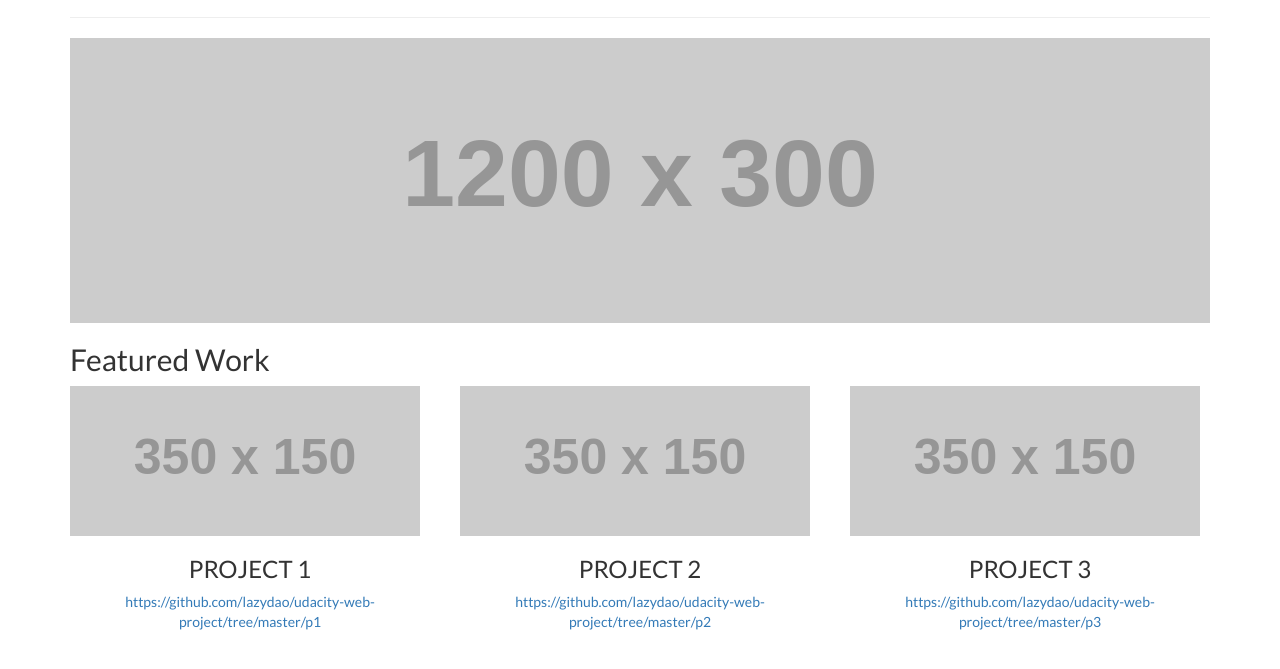
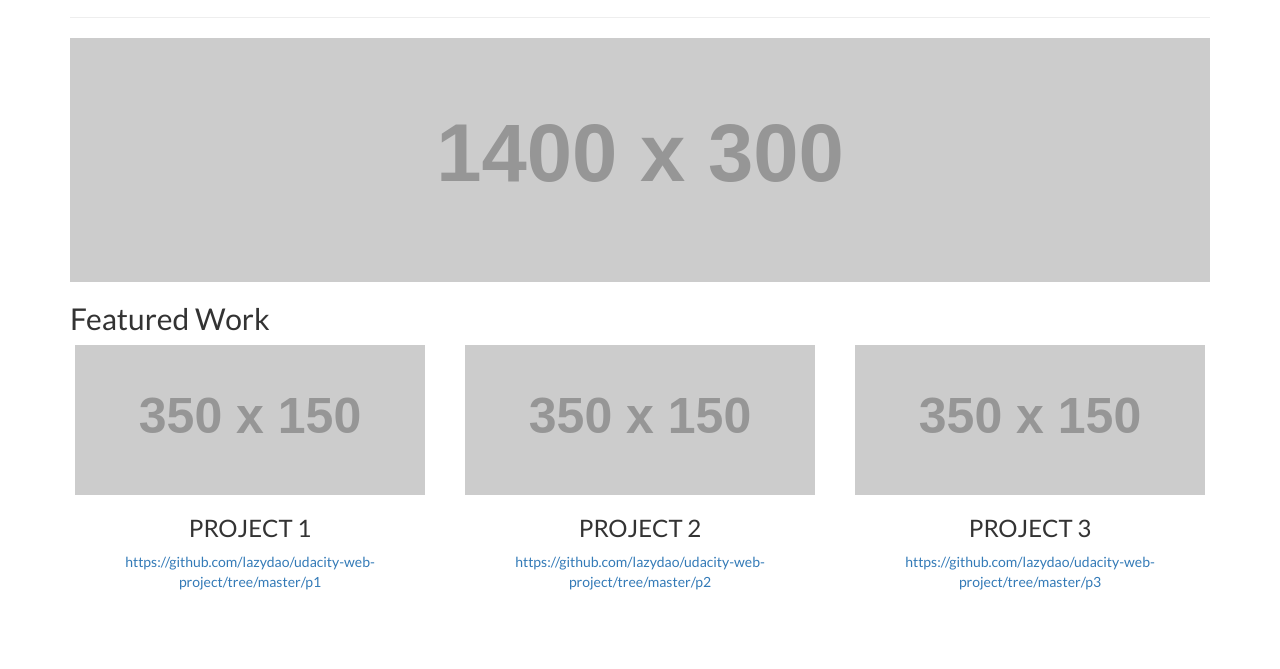
Before and after one commit to lazydao/udacity-web-project, a plain HTML site: page p3/index.html in a window 1280 px wide. Shown: the part 153-822 px from the top of the page. After the commit the page ends 800 px from the top, so only its background shows below. Drawn offline with nearby package versions, Linux system fonts and the light colour scheme; placeholder pictures from the web are drawn by us.

Commit message:
update p3
根据审阅建议优化

```diff
--- a/p3/index.html
+++ b/p3/index.html
@@ -25,7 +25,13 @@
         <hr />
         <div class="row">
             <div class="col-md-12">
-                <img class="img-responsive" src="http://via.placeholder.com/1200x300" alt="a big image">
+                <img class="img-responsive"
+                srcset="http://via.placeholder.com/600x300 600w,
+                http://via.placeholder.com/1000x300 1000w,
+                http://via.placeholder.com/1400x300 1400w"
+                sizes="(max-width: 600px) 600px, (max-width: 1000px) 1000px, (max-width: 1400px) 1400px"
+                src="http://via.placeholder.com/1400x300"
+                alt="a big image">
             </div>
         </div>
         <div class="row">
@@ -36,7 +42,7 @@
         <div class="row">
             <div class="col-md-4">
                 <figure>
-                    <img class="img-responsive" src="http://via.placeholder.com/350x150" alt="featured work no.1">
+                    <img class="img-responsive center-block" src="http://via.placeholder.com/350x150" alt="featured work no.1">
                     <figcaption>
                         <h3 class="text-uppercase">project 1</h3>
                         <a href="https://github.com/lazydao/udacity-web-project/tree/master/p1">https://github.com/lazydao/udacity-web-project/tree/master/p1</a>
@@ -45,7 +51,7 @@
             </div>
             <div class="col-md-4">
                 <figure>
-                    <img class="img-responsive" src="http://via.placeholder.com/350x150" alt="featured work no.2">
+                    <img class="img-responsive center-block" src="http://via.placeholder.com/350x150" alt="featured work no.2">
                     <figcaption>
                         <h3 class="text-uppercase">project 2</h3>
                         <a href="https://github.com/lazydao/udacity-web-project/tree/master/p2">https://github.com/lazydao/udacity-web-project/tree/master/p2</a>
@@ -54,7 +60,7 @@
             </div>
             <div class="col-md-4">
                 <figure>
-                    <img class="img-responsive" src="http://via.placeholder.com/350x150" alt="featured work no.3">
+                    <img class="img-responsive center-block" src="http://via.placeholder.com/350x150" alt="featured work no.3">
                     <figcaption>
                         <h3 class="text-uppercase">project 3</h3>
                         <a href="https://github.com/lazydao/udacity-web-project/tree/master/p3">https://github.com/lazydao/udacity-web-project/tree/master/p3</a>
```
